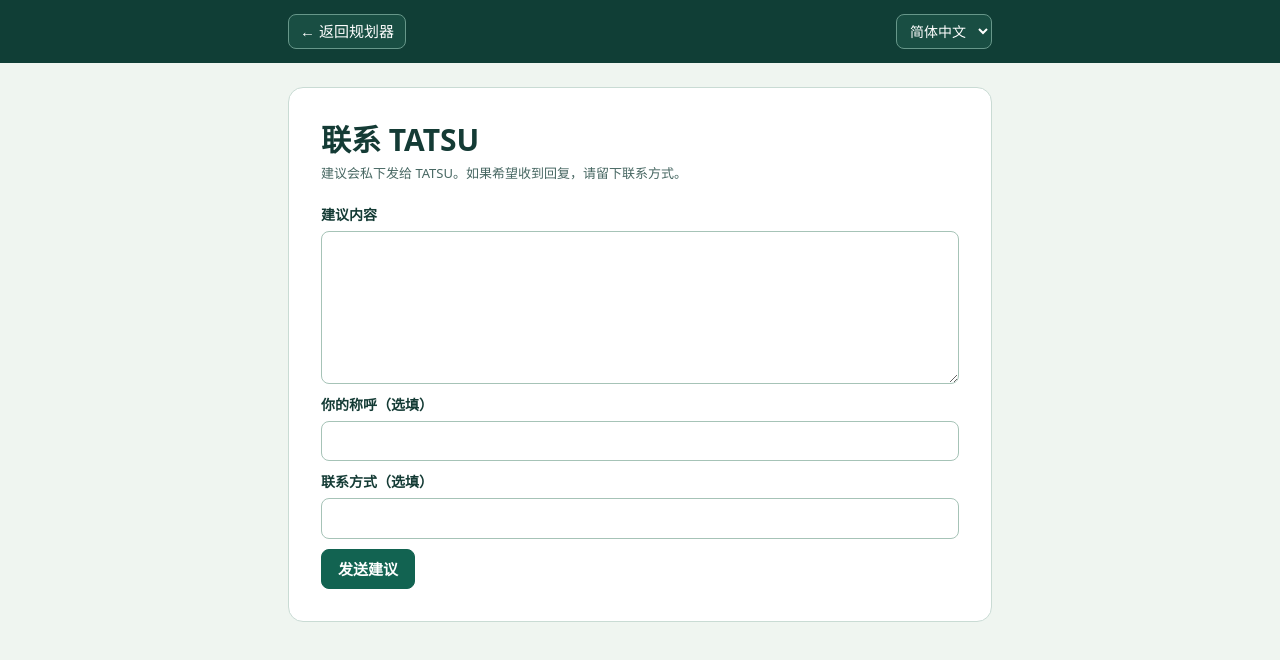
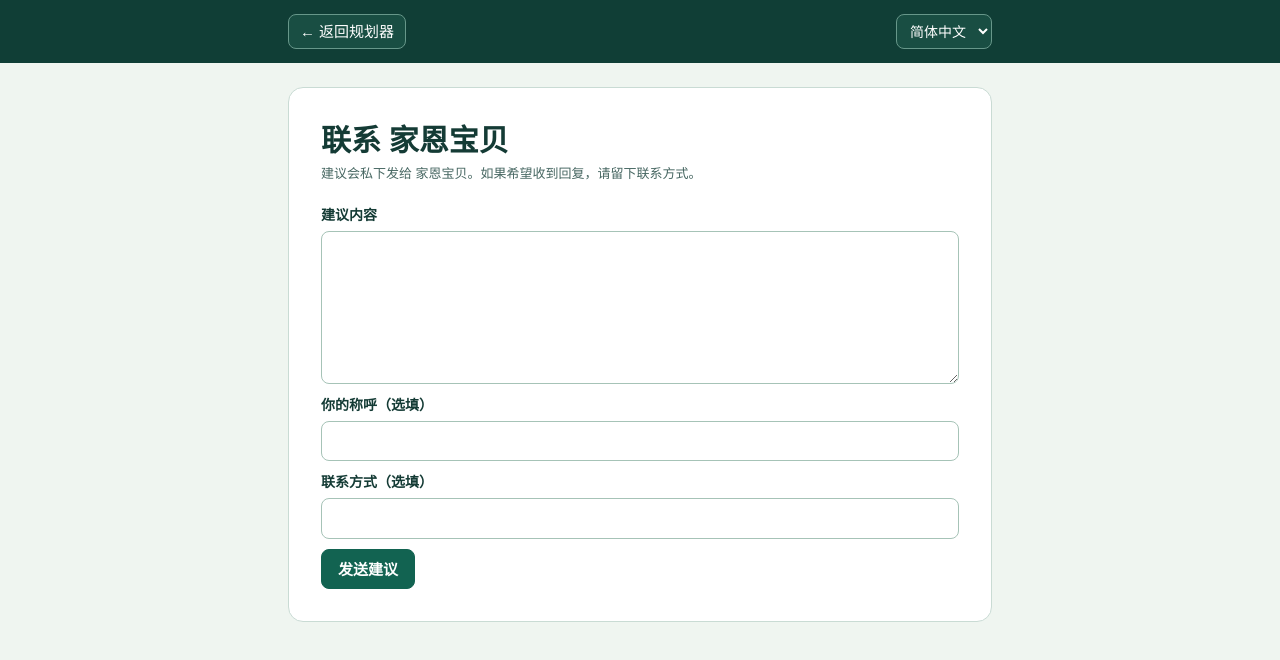
Before and after one commit to TATSU2026/boom-planner, a plain HTML site: page contact.html in a window 1280 px wide. Drawn offline with Linux system fonts and the light colour scheme.

Commit message:
Add files via upload

```diff
--- a/community.js
+++ b/community.js
@@ -10,9 +10,9 @@
     message:["留言","留言","Message","メッセージ"],
     publish:["发表留言","發表留言","Post message","投稿する"],
     contact:["联系我","聯絡我","Contact","お問い合わせ"],
-    contactHeading:["联系 TATSU","聯絡 TATSU","Contact TATSU","TATSU に連絡"],
+    contactHeading:["联系 家恩宝贝","聯絡 家恩宝贝","Contact 家恩宝贝","家恩宝贝 に連絡"],
     back:["← 返回规划器","← 返回規劃器","← Back to planner","← プランナーに戻る"],
-    privateHint:["建议会私下发给 TATSU。如果希望收到回复，请留下联系方式。","建議會私下寄給 TATSU。如果希望收到回覆，請留下聯絡方式。","Your feedback goes privately to TATSU. Leave contact details if you would like a reply.","ご意見は TATSU に直接届きます。返信をご希望の場合は連絡先をご記入ください。"],
+    privateHint:["建议会私下发给 家恩宝贝。如果希望收到回复，请留下联系方式。","建議會私下寄給 家恩宝贝。如果希望收到回覆，請留下聯絡方式。","Your feedback goes privately to 家恩宝贝. Leave contact details if you would like a reply.","ご意見は 家恩宝贝 に直接届きます。返信をご希望の場合は連絡先をご記入ください。"],
     suggestion:["建议内容","建議內容","Your feedback","ご意見・ご要望"],
     sender:["你的称呼（选填）","你的稱呼（選填）","Your name (optional)","お名前（任意）"],
     reply:["联系方式（选填）","聯絡方式（選填）","Contact details (optional)","連絡先（任意）"],
@@ -162,6 +162,8 @@
       event.preventDefault();
       if (button.disabled) return;
       const payload = new FormData(form);
+      payload.set("source", "精英队长抽选规划器 · 家恩宝贝");
+      payload.set("page", location.href);
       const message = String(payload.get("message")).trim();
       if (!message) {notice("contact-state","required",true);return;}
       payload.set("message",message);
--- a/contact.html
+++ b/contact.html
@@ -1,6 +1,6 @@
 <!doctype html>
 <html lang="zh-CN"><head><meta charset="utf-8"><meta name="viewport" content="width=device-width,initial-scale=1">
-<title>联系 TATSU</title><link rel="stylesheet" href="./community.css">
+<title>联系 家恩宝贝</title><link rel="stylesheet" href="./community.css">
 <script defer src="./settings.js"></script><script defer src="./community.js"></script></head>
 <body class="contact-body">
 <header class="contact-mast"><div class="contact-bar">
@@ -8,8 +8,8 @@
   <select id="contact-language" aria-label="语言"><option value="zh">简体中文</option><option value="zh-Hant">繁體中文</option><option value="en">English</option><option value="ja">日本語</option></select>
 </div></header>
 <main class="contact-main"><section class="contact-card">
-  <div class="community-intro"><h1 data-word="contactHeading">联系 TATSU</h1>
-  <p data-word="privateHint">建议会私下发给 TATSU。如果希望收到回复，请留下联系方式。</p></div>
+  <div class="community-intro"><h1 data-word="contactHeading">联系 家恩宝贝</h1>
+  <p data-word="privateHint">建议会私下发给 家恩宝贝。如果希望收到回复，请留下联系方式。</p></div>
   <form class="community-form" id="contact-form">
     <label for="suggestion" data-word="suggestion">建议内容</label>
     <textarea id="suggestion" name="message" rows="6" maxlength="5000" required></textarea>
--- a/settings.js
+++ b/settings.js
@@ -1,4 +1,7 @@
+// 填好后随站点一起发布。这里只放公开的接口地址和表单编号。
 window.SONAR_SERVICES = {
+  // 例如 https://sonar-guestbook.YOUR-SUBDOMAIN.workers.dev/messages
   guestbookUrl: "https://planner-guestbook-api.v77k4swjj9.workers.dev/messages",
-  formspreeId: "mqpqqned"
+  // Formspree 表单地址 https://formspree.io/f/xxxxxxxx 最后一段的编号
+  formspreeId: "xoedwzwd"
 };
```
